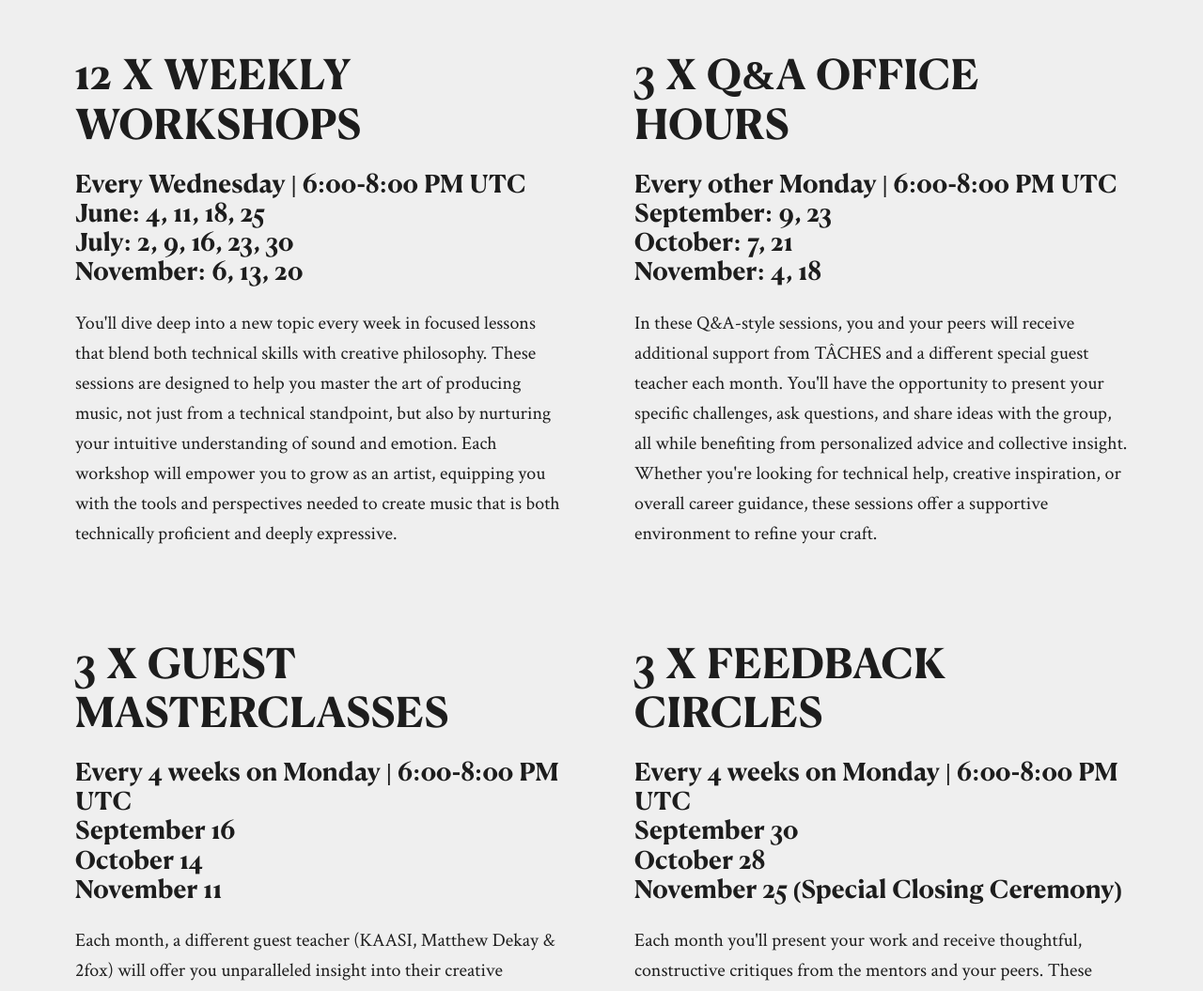
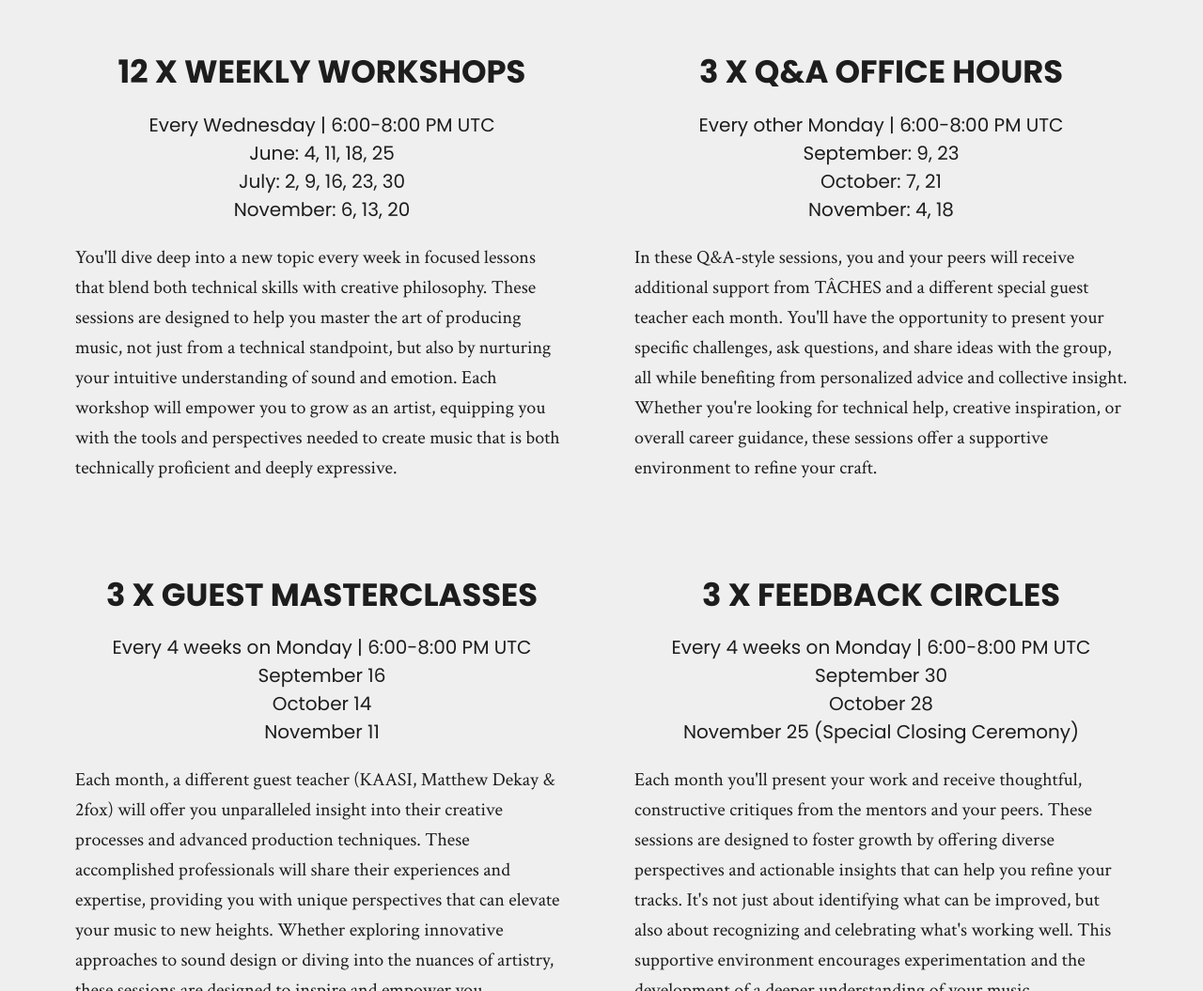
Before and after one commit to glittercowboy/hos-2025, a plain HTML site: page index.html in a window 1280 px wide. Shown: the part 10945-12000 px from the top of the page at 94% size. Drawn offline with Linux system fonts and the light colour scheme.

Commit message:
Fixed font styling in the structure cards.

```diff
--- a/index.html
+++ b/index.html
@@ -287,26 +287,26 @@
             <div class="row">
                 <div class="col-6">
                     <div class="card">
-                        <h3>12 X WEEKLY WORKSHOPS</h3>
-                        <h5>
+                        <h4 style="font-family: 'Poppins', sans-serif; font-weight: 800; text-align: center;">12 X WEEKLY WORKSHOPS</h4>
+                        <h6 style="font-family: 'Poppins', sans-serif; font-weight: 400; text-align: center; line-height: 1.5;">
                             Every Wednesday | 6:00-8:00 PM UTC<br>
                             June: 4, 11, 18, 25<br>
                             July: 2, 9, 16, 23, 30<br>
                             November: 6, 13, 20
-                        </h5>
+                        </h6>
                         <p>
                             You'll dive deep into a new topic every week in focused lessons that blend both technical skills with creative philosophy. These sessions are designed to help you master the art of producing music, not just from a technical standpoint, but also by nurturing your intuitive understanding of sound and emotion. Each workshop will empower you to grow as an artist, equipping you with the tools and perspectives needed to create music that is both technically proficient and deeply expressive.
                         </p>
                     </div>
 
                     <div class="card">
-                        <h3>3 X GUEST MASTERCLASSES</h3>
-                        <h5>
+                        <h4 style="font-family: 'Poppins', sans-serif; font-weight: 800; text-align: center;">3 X GUEST MASTERCLASSES</h4>
+                        <h6 style="font-family: 'Poppins', sans-serif; font-weight: 400; text-align: center; line-height: 1.5;">
                             Every 4 weeks on Monday | 6:00-8:00 PM UTC<br>
                             September 16<br>
                             October 14<br>
                             November 11
-                        </h5>
+                        </h6>
                         <p>
                             Each month, a different guest teacher (KAASI, Matthew Dekay & 2fox) will offer you unparalleled insight into their creative processes and advanced production techniques. These accomplished professionals will share their experiences and expertise, providing you with unique perspectives that can elevate your music to new heights. Whether exploring innovative approaches to sound design or diving into the nuances of artistry, these sessions are designed to inspire and empower you.
                         </p>
@@ -315,26 +315,26 @@
 
                 <div class="col-6">
                     <div class="card">
-                        <h3>3 X Q&A OFFICE HOURS</h3>
-                        <h5>
+                        <h4 style="font-family: 'Poppins', sans-serif; font-weight: 800; text-align: center;">3 X Q&A OFFICE HOURS</h4>
+                        <h6 style="font-family: 'Poppins', sans-serif; font-weight: 400; text-align: center; line-height: 1.5;">
                             Every other Monday | 6:00-8:00 PM UTC<br>
                             September: 9, 23<br>
                             October: 7, 21<br>
                             November: 4, 18
-                        </h5>
+                        </h6>
                         <p>
                             In these Q&A-style sessions, you and your peers will receive additional support from TÂCHES and a different special guest teacher each month. You'll have the opportunity to present your specific challenges, ask questions, and share ideas with the group, all while benefiting from personalized advice and collective insight. Whether you're looking for technical help, creative inspiration, or overall career guidance, these sessions offer a supportive environment to refine your craft.
                         </p>
                     </div>
 
                     <div class="card">
-                        <h3>3 X FEEDBACK CIRCLES</h3>
-                        <h5>
+                        <h4 style="font-family: 'Poppins', sans-serif; font-weight: 800; text-align: center;">3 X FEEDBACK CIRCLES</h4>
+                        <h6 style="font-family: 'Poppins', sans-serif; font-weight: 400; text-align: center; line-height: 1.5;">
                             Every 4 weeks on Monday | 6:00-8:00 PM UTC<br>
                             September 30<br>
                             October 28<br>
                             November 25 (Special Closing Ceremony)
-                        </h5>
+                        </h6>
                         <p>
                             Each month you'll present your work and receive thoughtful, constructive critiques from the mentors and your peers. These sessions are designed to foster growth by offering diverse perspectives and actionable insights that can help you refine your tracks. It's not just about identifying what can be improved, but also about recognizing and celebrating what's working well. This supportive environment encourages experimentation and the development of a deeper understanding of your music.
                         </p>
```
